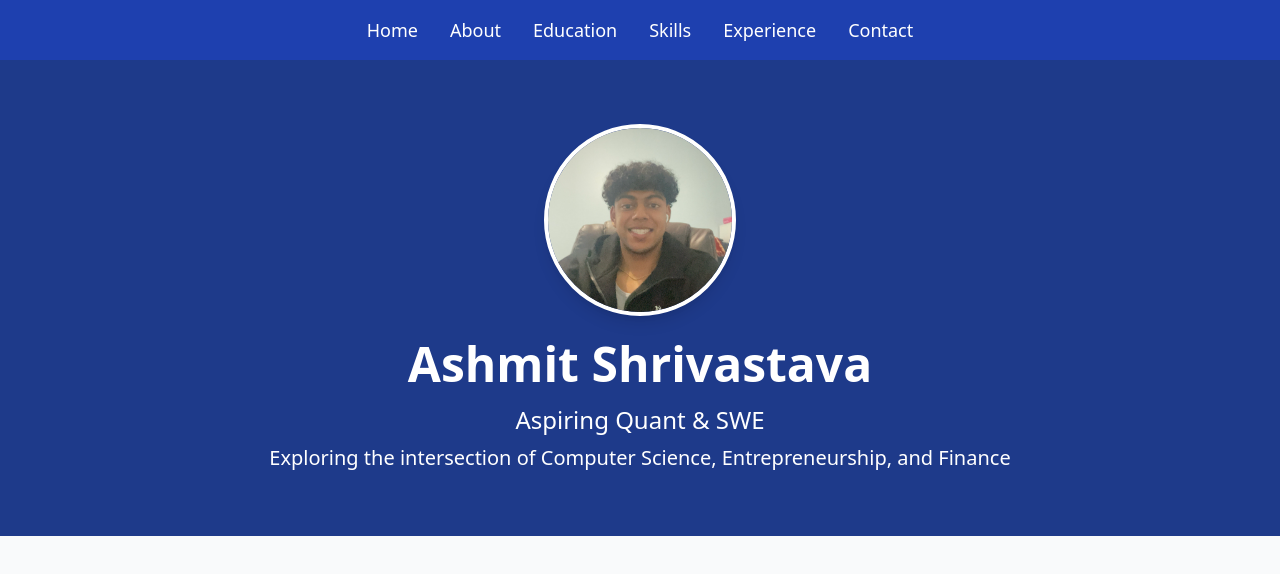
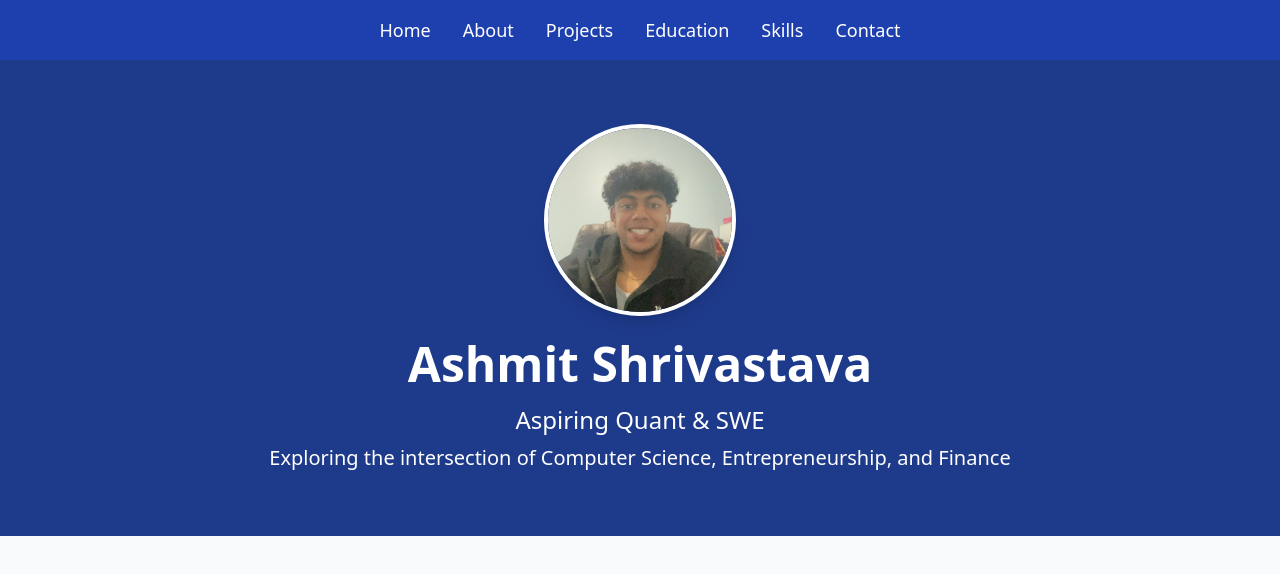
Before and after one commit to ashmit1002/personal-website, a React (Create React App) app: page / in a window 1280 px wide. Shown: the top 574 px of the page. Built offline with nearby package versions, Linux system fonts and the light colour scheme.

Commit message:
navbar update

```diff
--- a/src/Navbar.js
+++ b/src/Navbar.js
@@ -1,4 +1,4 @@
-// Navbar.js
+// src/Navbar.js
 import React from 'react';
 import { Link } from 'react-router-dom';
 
@@ -6,24 +6,16 @@ const Navbar = () => {
   return (
     <nav className="bg-blue-800 text-white shadow-lg">
       <ul className="flex justify-center space-x-8 py-4">
-        <li>
-          <Link to="/" className="text-lg hover:text-gray-300 transition duration-300">Home</Link>
-        </li>
-        <li>
-          <Link to="/about" className="text-lg hover:text-gray-300 transition duration-300">About</Link>
-        </li>
-        <li>
-          <Link to="/education" className="text-lg hover:text-gray-300 transition duration-300">Education</Link>
-        </li>
-        <li>
-          <Link to="/skills" className="text-lg hover:text-gray-300 transition duration-300">Skills</Link>
-        </li>
-        <li>
-          <Link to="/experience" className="text-lg hover:text-gray-300 transition duration-300">Experience</Link>
-        </li>
-        <li>
-          <Link to="/contact" className="text-lg hover:text-gray-300 transition duration-300">Contact</Link>
-        </li>
+        {['Home', 'About', 'Projects', 'Education', 'Skills', 'Contact'].map((item) => (
+          <li key={item}>
+            <Link
+              to={`/${item.toLowerCase()}`} // Links will be in lowercase
+              className="text-lg transition duration-300 transform hover:scale-105 hover:text-gray-300 active:scale-95"
+            >
+              {item}
+            </Link>
+          </li>
+        ))}
       </ul>
     </nav>
   );
```
